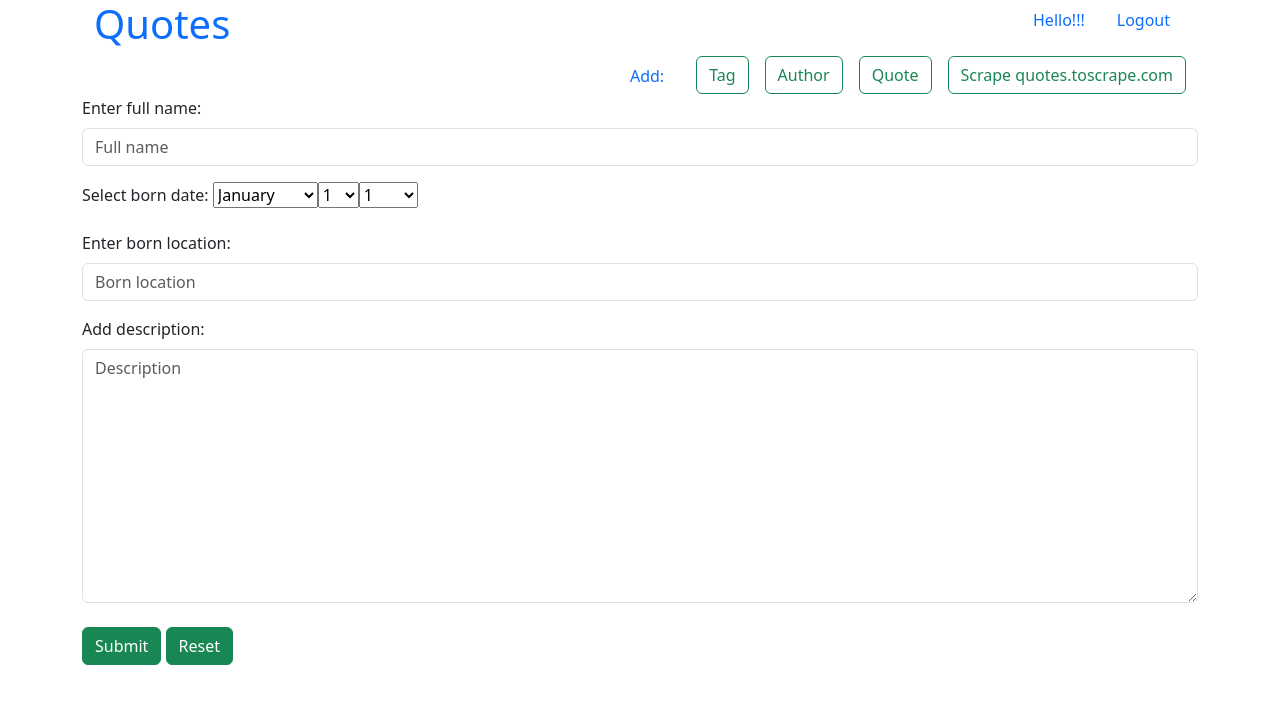
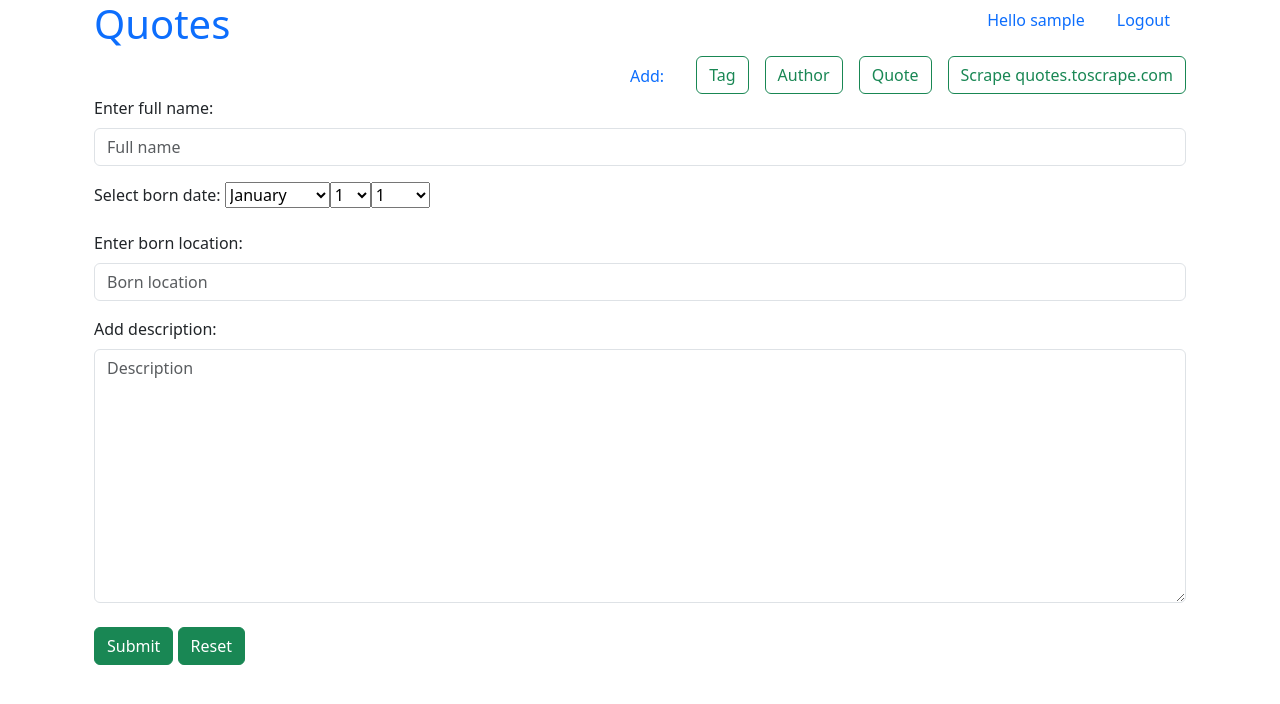
Before and after one commit to Serhix/Django_quotes, a Django app: page /author/ in a window 1280 px wide. Shown: the top 704 px of the page. Run offline with Django 4.2, Linux system fonts and the light colour scheme; the visitor is signed in with stand-in values (Sample User, id 1).

Commit message:
base temlates edit

```diff
--- a/quotes/quoteapp/templates/quoteapp/base.html
+++ b/quotes/quoteapp/templates/quoteapp/base.html
@@ -20,7 +20,7 @@
                 <ul class="nav justify-content-end">
                     {% if user.is_authenticated %}
                     <li class="nav-item">
-                        <a class="nav-link active" aria-current="page" href="#">Hello!!! </a>
+                        <a class="nav-link active" aria-current="page" href="#">Hello {{user.username}} </a>
                     </li>
                     <li class="nav-item">
                         <a class="nav-link" href="{% url 'users:logout' %}">Logout</a>
@@ -63,8 +63,10 @@
             </ul>
         </div>
     </div>
+    <div class="container">
+    {% block content %} {% endblock %}
+    </div>
 
-    {% block content %} {% endblock %}
 </div>
 </body>
 </html>
```
Also changed, not shown: 1 other file.
